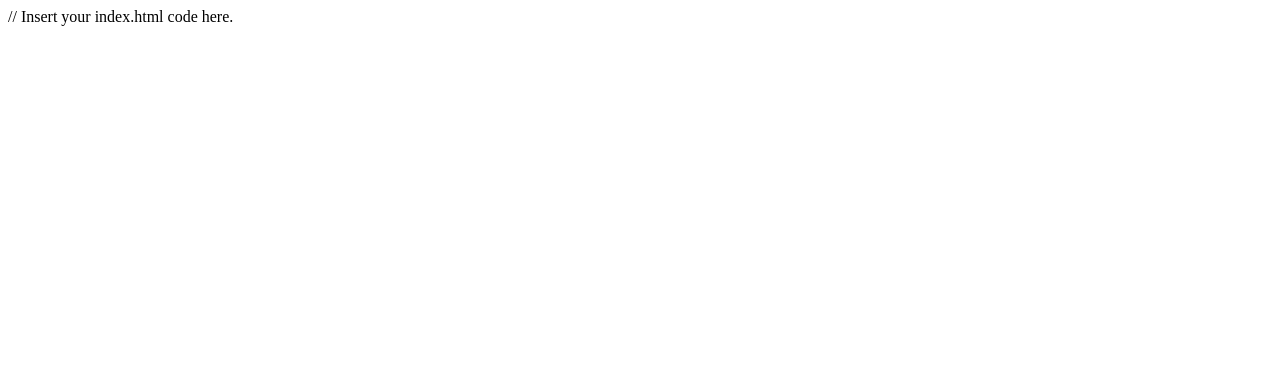
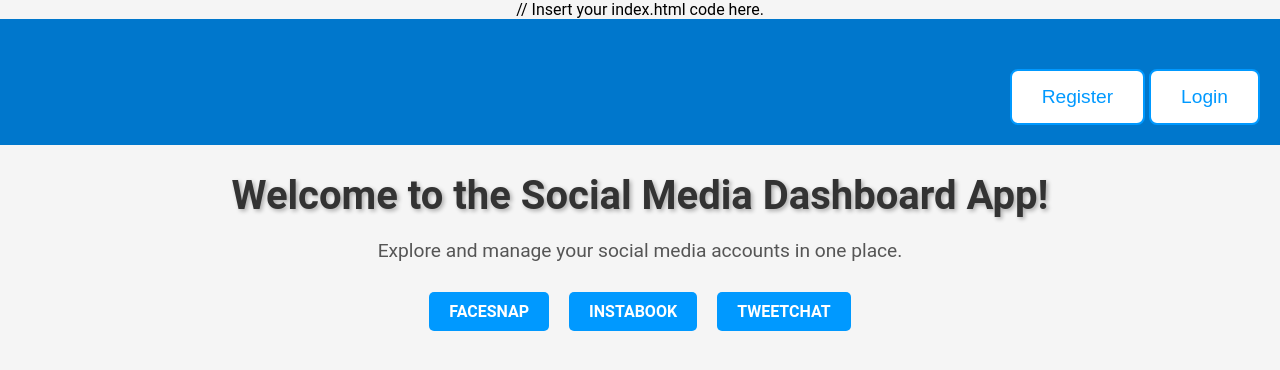
Before and after one commit to Gutiotomas/IBM-Node-MongoDB-Dev-Back-end-Database-Apps, a website: page Final_project/rofgy-backend-nodejs-finalproject-main/public/index.html in a window 1280 px wide. Drawn offline with Linux system fonts and the light colour scheme.

Commit message:
Add initial HTML structure and styling for the Social Media Dashboard App

```diff
--- a/Final_project/rofgy-backend-nodejs-finalproject-main/public/index.html
+++ b/Final_project/rofgy-backend-nodejs-finalproject-main/public/index.html
@@ -1 +1,124 @@
 // Insert your index.html code here.
+<!DOCTYPE html>
+<html lang="en">
+
+<head>
+  <meta charset="UTF-8">
+  <meta name="viewport" content="width=device-width, initial-scale=1.0">
+  <title>Social Media Dashboard App</title>
+  <style>
+    body {
+      font-family: 'Roboto', sans-serif;
+      background-color: #f5f5f5;
+      text-align: center;
+      margin: 0;
+      padding: 0;
+      box-sizing: border-box;
+    }
+
+    header {
+      background-color: #0077cc;
+      color: #fff;
+      padding: 20px;
+      text-align: right;
+    }
+
+    h1 {
+      color: #333;
+      font-size: 2.5em;
+      margin-bottom: 20px;
+      text-shadow: 2px 2px 4px rgba(0, 0, 0, 0.3);
+    }
+
+    p {
+      color: #555;
+      font-size: 1.2em;
+    }
+
+    .app-names {
+      display: flex;
+      justify-content: center;
+      margin-top: 30px;
+    }
+
+    .app-names div {
+      padding: 10px 20px;
+      margin: 0 10px;
+      background-color: #0099ff;
+      color: #fff;
+      border-radius: 5px;
+      font-weight: bold;
+      text-transform: uppercase;
+    }
+
+    .button-link {
+      margin-top: 30px;
+      padding: 15px 30px;
+      font-size: 1.2em;
+      border: 2px solid #0099ff;
+      border-radius: 8px;
+      background-color: #fff;
+      color: #0099ff;
+      cursor: pointer;
+      text-decoration: none;
+      display: inline-block;
+    }
+  </style>
+</head>
+
+<body>
+  <header>
+    <button id="registerBtn" class="button-link" style="display:none" onclick="window.location.href='/register'">Register</button>
+    <button id="loginBtn" class="button-link" style="display:none" onclick="window.location.href='/login'">Login</button>
+    <button id="logoutBtn" class="button-link" style="display:none" onclick="logout()">Logout</button>
+  </header>
+
+  <h1>Welcome to the Social Media Dashboard App!</h1>
+  <p id="welcomeMessage">Explore and manage your social media accounts in one place.</p>
+
+  <div class="app-names">
+    <div>FaceSnap</div>
+    <div>InstaBook</div>
+    <div>TweetChat</div>
+  </div>
+
+  <button id="createPostBtn" class="button-link" style="display:none" onclick="redirectToPostCreation()">Create Post</button>
+
+  <script>
+    function getUsernameFromURL() {
+      return new URLSearchParams(window.location.search).get('username');
+    }
+
+    function handleAuthentication() {
+      const username = getUsernameFromURL();
+      const registerBtn = document.getElementById('registerBtn');
+      const loginBtn = document.getElementById('loginBtn');
+      const logoutBtn = document.getElementById('logoutBtn');
+      const createPostBtn = document.getElementById('createPostBtn');
+
+      if (username) {
+        registerBtn.style.display = loginBtn.style.display = 'none';
+        logoutBtn.style.display = createPostBtn.style.display = 'inline-block';
+        welcomeMessage.innerText = `Welcome, ${username}!`;
+      } else {
+        registerBtn.style.display = loginBtn.style.display = 'inline-block';
+        logoutBtn.style.display = createPostBtn.style.display = 'none';
+      }
+    }
+
+    function logout() {
+      window.location.href = '/logout';
+    }
+
+    function redirectToPostCreation() {
+      window.location.href = '/post';
+    }
+
+    window.onload = function () {
+      getUsernameFromURL();
+      handleAuthentication();
+    };
+  </script>
+</body>
+
+</html>
```
